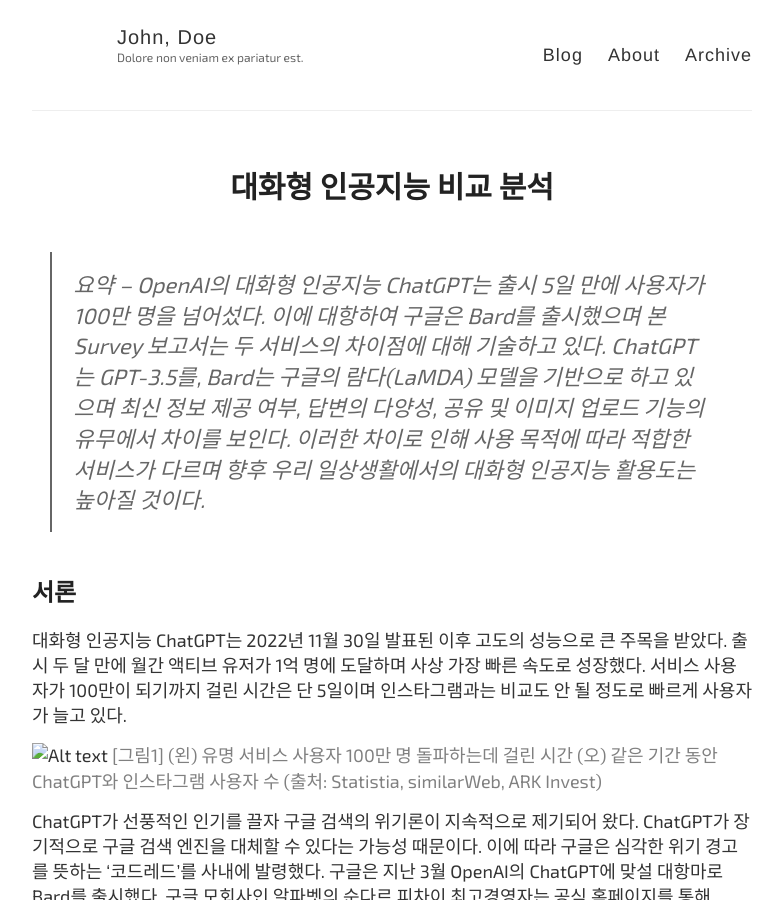
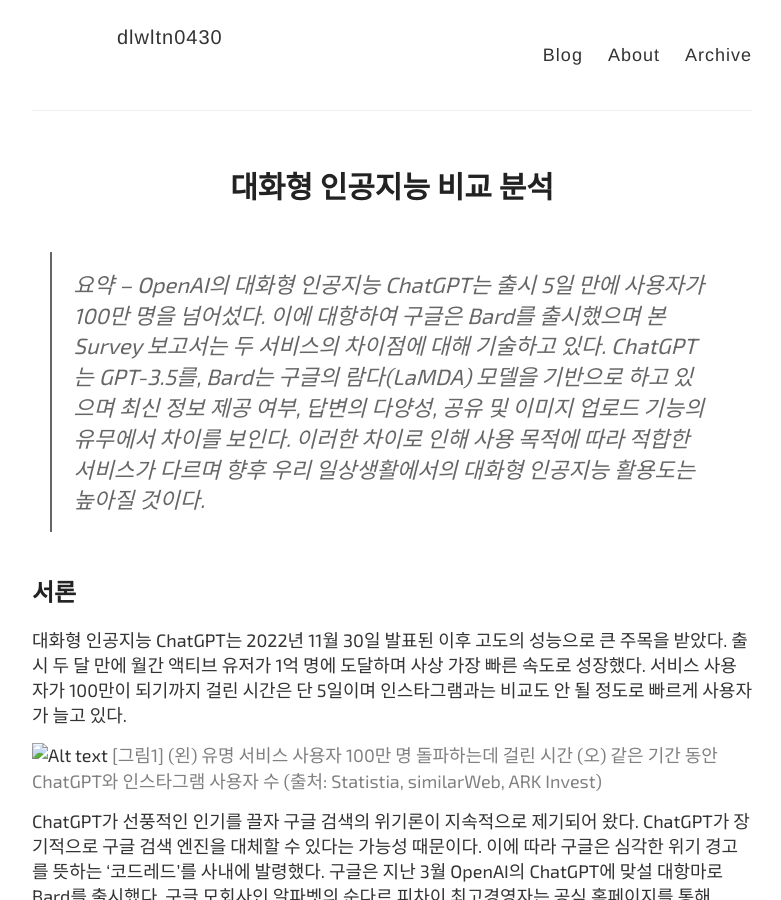
Before and after one commit to dlwltn0430/dlwltn0430.github.io, a Jekyll site: the page built from _posts/2023-10-06-공작발03.md, in a window 1280 px wide and 900 px high. Shown: the whole window, without its empty margins (248-1029 px from the left). Built offline with Jekyll 4.4.1, drawn with Linux system fonts in a browser that asks for light colours; some web fonts are replaced.

Commit message:
_config 파일 수정

```diff
--- a/_config.yml
+++ b/_config.yml
@@ -3,10 +3,10 @@
 #
 
 # Name of your site (displayed in the header)
-name: John, Doe
+name: dlwltn0430
 
 # Short bio or description (displayed in the header)
-description: Dolore non veniam ex pariatur est.
+description:
 
 # URL of your avatar or profile pic (you could use your GitHub profile pic)
 avatar:
@@ -20,10 +20,10 @@ timezone: Asia/Seoul
 # Includes an icon in the footer for each username you enter
 footer-links:
   dribbble:
-  email:
+  email: dlwltn0430@pusan.ac.kr
   facebook:
   flickr:
-  github:
+  github: dlwltn0430
   instagram:
   linkedin:
   pinterest:
--- a/_posts/2023-10-06-공작발03.md
+++ b/_posts/2023-10-06-공작발03.md
@@ -1,7 +1,7 @@
 ---
 layout: post
 title: 대화형 인공지능 비교 분석
-author: John, Doe
+author: dlwltn0430
 tags: 공학작문및발표, ChatGPT, Bard
 ---
 >요약 – OpenAI의 대화형 인공지능 ChatGPT는 출시 5일 만에 사용자가 100만 명을 넘어섰다. 이에 대항하여 구글은 Bard를 출시했으며 본 Survey 보고서는 두 서비스의 차이점에 대해 기술하고 있다. ChatGPT는 GPT-3.5를, Bard는 구글의 람다(LaMDA) 모델을 기반으로 하고 있으며 최신 정보 제공 여부, 답변의 다양성, 공유 및 이미지 업로드 기능의 유무에서 차이를 보인다. 이러한 차이로 인해 사용 목적에 따라 적합한 서비스가 다르며 향후 우리 일상생활에서의 대화형 인공지능 활용도는 높아질 것이다.
@@ -21,7 +21,7 @@ Bard는 구글의 대규모 언어 모델 ‘람다(LaMDA)’를 기반으로
 
 
 | | ChatGPT | Bard |
-| :---: | :---: | :---: |
+|:---:|:---:|:---:|
 | 제조사 | OpenAI | Google |
 | 기반 모델 | GPT series | LaMDA |
 | 가격 | GPT-3.5 무료 / GPT-4.0 20달러 | 무료 |
```
